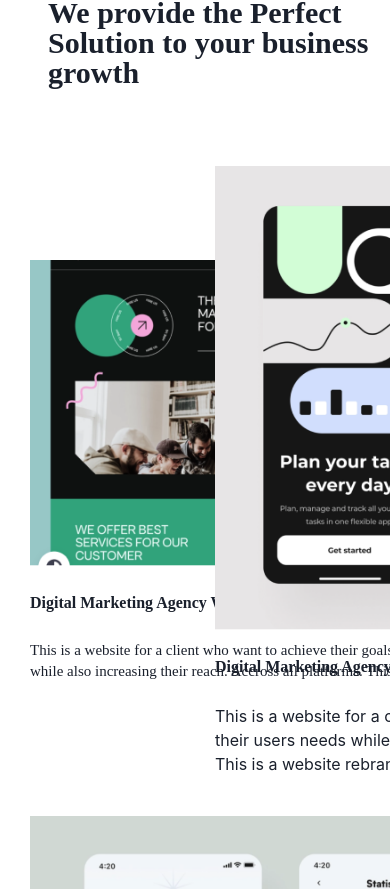
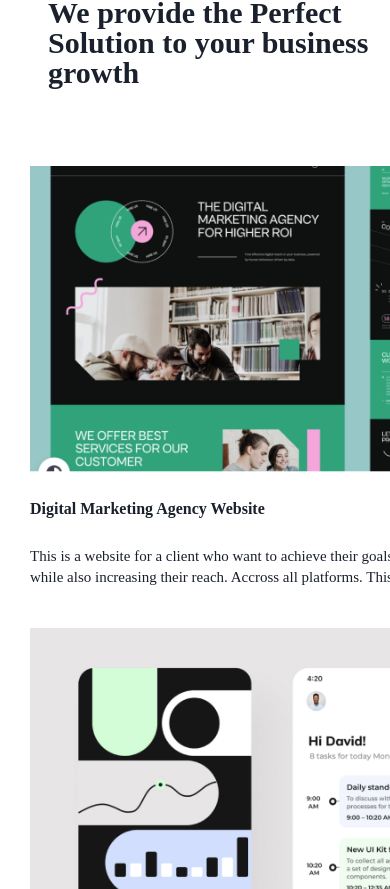
Before and after one commit to Buletiss/AgencyDesign, a React (Create React App) app: page / in a window 390 px wide. Shown: the part 2095-2984 px from the top of the page. Built offline with nearby package versions, Linux system fonts and the light colour scheme; a web font is replaced by a local one.

Commit message:
teste responsivo, remoção de imports não utilizados

```diff
--- a/src/components/Hero/index.jsx
+++ b/src/components/Hero/index.jsx
@@ -31,8 +31,8 @@ export const Hero = () => {
                         fontWeight="500"
                         lineHeight="27px"
                     >
-            We help businesses like yours earn more customers, standout from
-            competitors, make more money
+                        We help businesses like yours earn more customers,
+                        standout from competitors, make more money
                     </Text>
                     <Button
                         fontFamily="Poppins"
--- a/src/components/Portfolio/index.jsx
+++ b/src/components/Portfolio/index.jsx
@@ -1,8 +1,25 @@
-import { Box, Flex, Image, Text, SimpleGrid } from "@chakra-ui/react";
+import {
+    Box,
+    Flex,
+    Image,
+    Text,
+    SimpleGrid,
+    extendTheme,
+} from "@chakra-ui/react";
 import Portfolio1 from "../../assets/portfolio_1.png";
 import Portfolio2 from "../../assets/portfolio_2.png";
 import Portfolio3 from "../../assets/portfolio_3.png";
 import Portfolio4 from "../../assets/portfolio_4.png";
+
+const breakpoints = {
+    sm: "320px",
+    md: "768px",
+    lg: "960px",
+    xl: "1200px",
+    "2xl": "1536px",
+};
+
+const theme = extendTheme({ breakpoints });
 
 export const Portfolio = () => {
     return (
@@ -34,7 +51,11 @@ export const Portfolio = () => {
                     We provide the Perfect Solution to your business growth
                 </Text>
                 <Flex justify="center" p="30px" alignItems="center">
-                    <SimpleGrid columns={2} spacing={10} alignItems="center">
+                    <SimpleGrid
+                        columns={{ base: "1", md: "2" }}
+                        spacing={10}
+                        alignItems="center"
+                    >
                         <Flex
                             flexDirection="column"
                             justifyContent="center"
--- a/src/components/WhatWeDo/index.jsx
+++ b/src/components/WhatWeDo/index.jsx
@@ -1,8 +1,4 @@
-import { Flex, Text, Heading, Link, Image } from "@chakra-ui/react";
-import { ArrowForwardIcon } from "@chakra-ui/icons";
-import Activity from "../../assets/Activity.png";
-import Heart from "../../assets/Heart.png";
-import Work from "../../assets/Work.png";
+import { Flex, Text, Heading } from "@chakra-ui/react";
 import { Cards } from "../Cards";
 
 export const WhatWeDo = () => {
```
Lines whose indentation alone changed are shown as unchanged.
